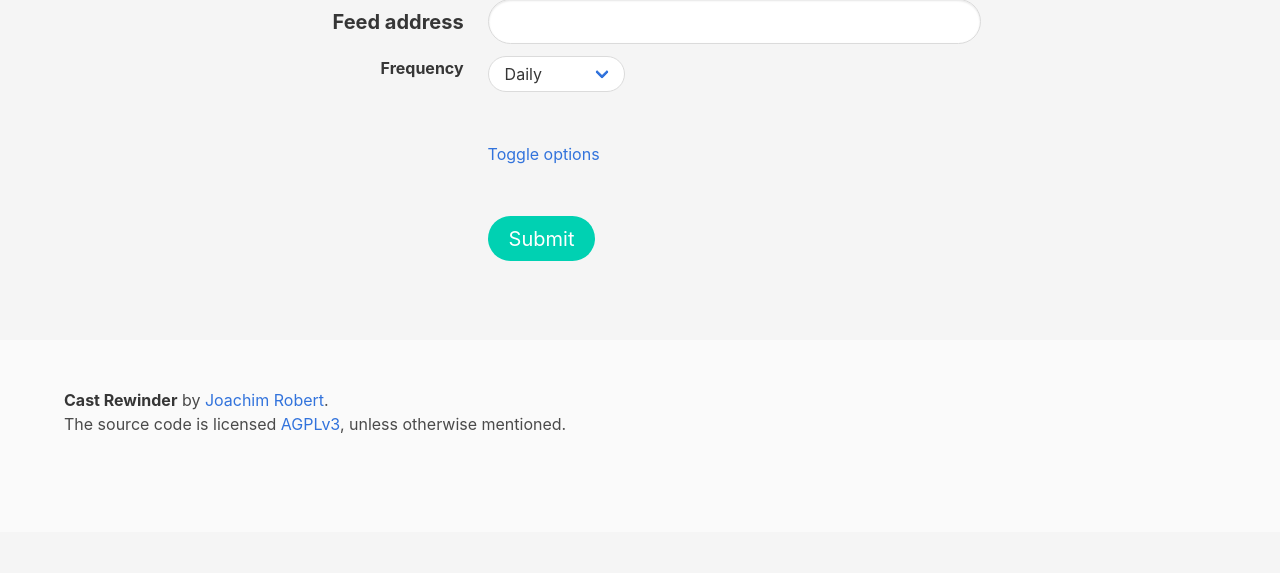
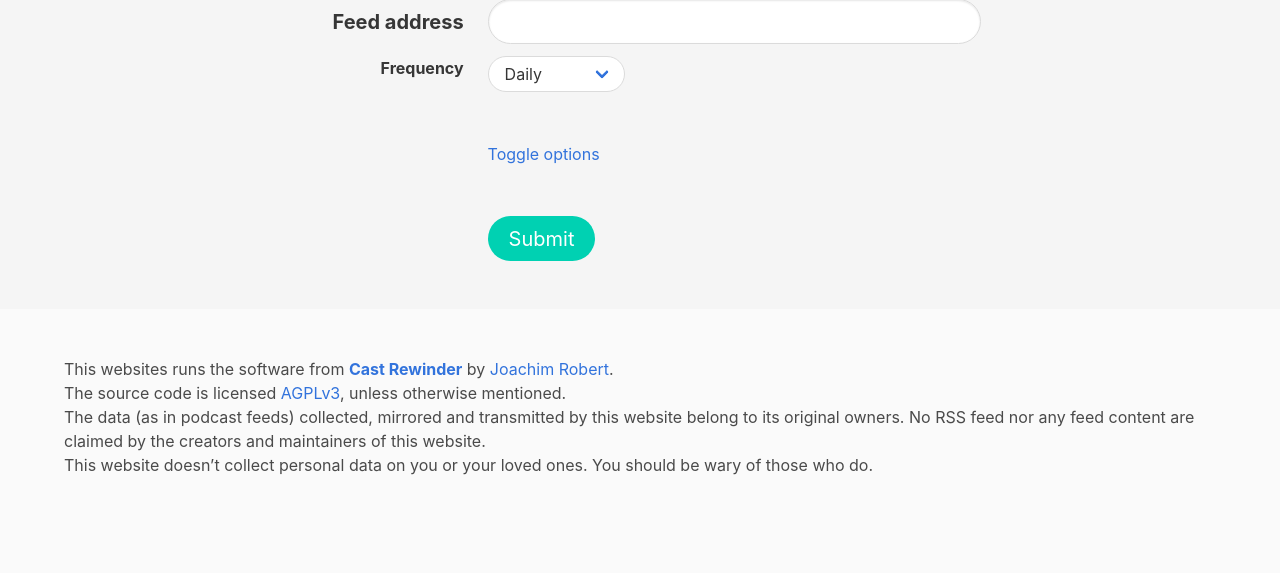
Before and after one commit to joachimesque/Cast-Rewinder, a Flask app: page / in a window 1280 px wide. Shown: the part 268-841 px from the top of the page. Before the commit the page ends 701 px from the top, so only its background shows below. Run offline with Flask 2, Linux system fonts and the light colour scheme.

Commit message:
Interface tweaks

```diff
--- a/castrewinder/templates/404.html
+++ b/castrewinder/templates/404.html
@@ -8,7 +8,7 @@
 
 {% block content %}
 
-  <p>The page you were looking for was not found. If you clicked somewhere that led you here, we’re sorry! You should perhaps click on links on the upper left side of the page. I hear there’s many interesting things in the <a href="{{ url_for('index') }}">Feed</a></p>
+  <p>The page you were looking for was not found. If you clicked somewhere that led you here, we’re sorry! I hear there’s many interesting things on the <a href="{{ url_for('index') }}">homepage</a></p>
   <p>On the other hand, if you were nosing around, well, there’s nothing to see here.</p>
 
 {% endblock %}
--- a/castrewinder/templates/index.html
+++ b/castrewinder/templates/index.html
@@ -22,7 +22,13 @@
                   <p>
                     <strong class="is-size-5">{{ feed_object['title'] }}</strong> <small><a href="{{ feed_object['link'] }}">Podcast webpage</a></small> <small>{{ feed_object['copyright'] }}</small>
                     <br>
-                    {{ feed_object['summary'] }}
+                    {% if feed_object['description'] is defined %}
+                        {{ feed_object['description'] }}
+                    {% elif feed_object['summary'] is defined %}
+                        {{ feed_object['summary'] }}
+                    {% elif feed_object['subtitle'] is defined %}
+                        {{ feed_object['subtitle'] }}
+                    {% endif %}
                   </p>
                 </div>
               </div>
--- a/castrewinder/templates/layout.html
+++ b/castrewinder/templates/layout.html
@@ -24,8 +24,6 @@
     </div>
 
   </nav> -->
-
-
 
   <header class="header section">
     <div class="container">
@@ -65,8 +63,10 @@
     <div class="container">
       <div class="content">
         <p>
-          <strong>Cast Rewinder</strong> by <a href="https://github.com/joachimesque">Joachim Robert</a>.<br>
-          The source code is licensed <a href="https://choosealicense.com/licenses/agpl-3.0/">AGPLv3</a>, unless otherwise mentioned.
+          This websites runs the software from <strong><a href="https://github.com/joachimesque/Cast-Rewinder">Cast Rewinder</a></strong> by <a href="https://github.com/joachimesque/">Joachim Robert</a>.<br>
+          The source code is licensed <a href="https://choosealicense.com/licenses/agpl-3.0/">AGPLv3</a>, unless otherwise mentioned.<br>
+          The data (as in podcast feeds) collected, mirrored and transmitted by this website belong to its original owners. No RSS feed nor any feed content are claimed by the creators and maintainers of this website.<br>
+          This website doesn’t collect personal data on you or your loved ones. You should be wary of those who do.
         </p>
       </div>
     </div>
```
